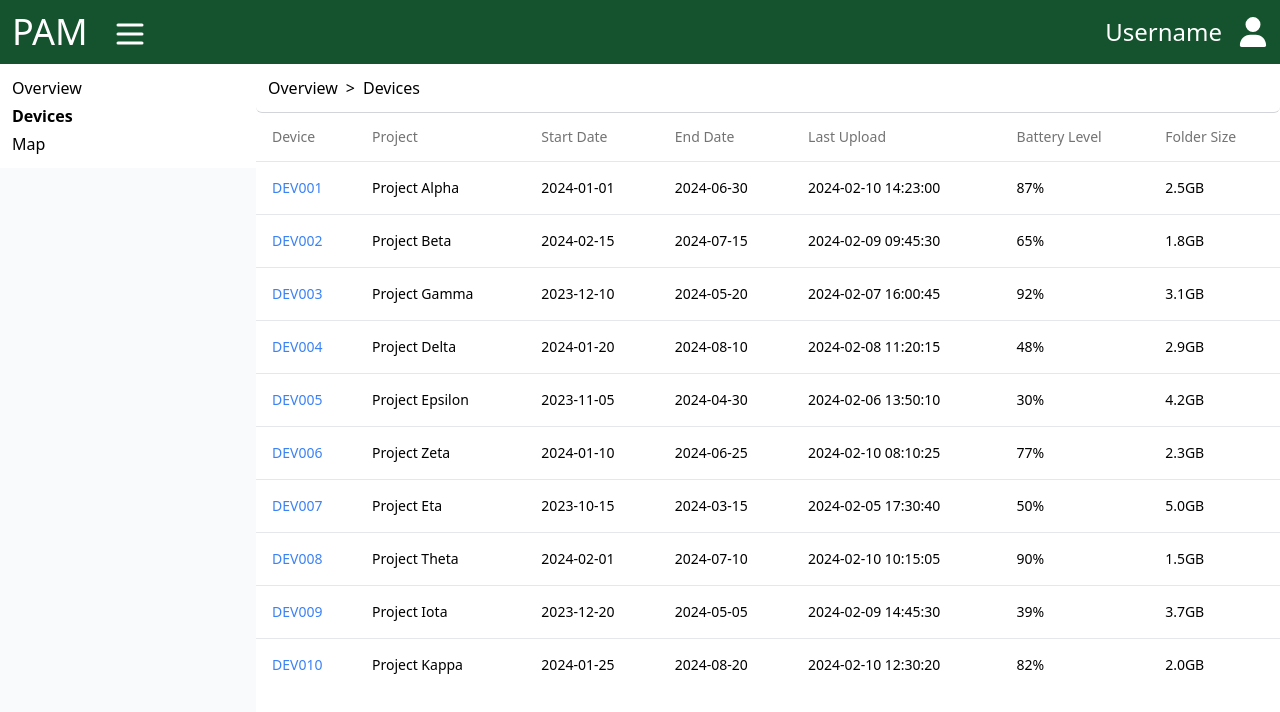
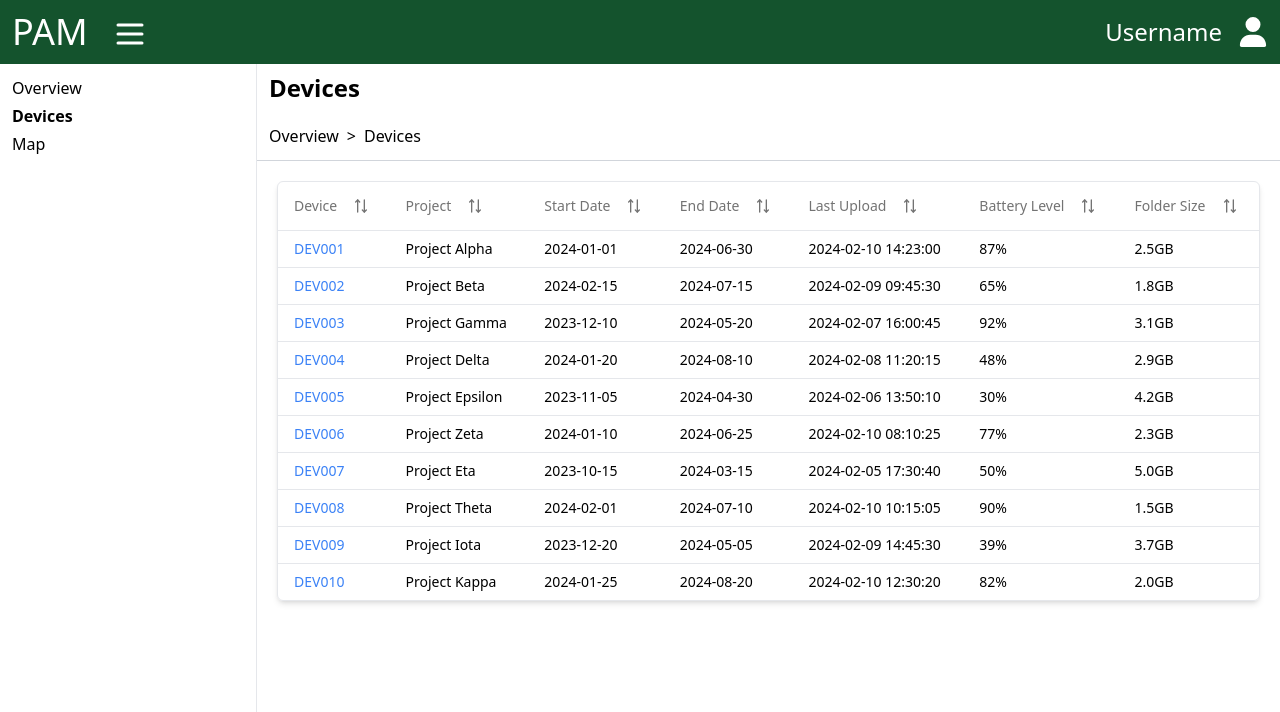
Before and after one commit to BA07-NINA/database, a React (Vite) app in the folder frontend/: page /devices in a window 1280 px wide. Shown: the top 712 px of the page. Built offline with nearby package versions, Linux system fonts and the light colour scheme; data requests are answered from the project's data file.

Commit message:
page title in breadcrumb, table card

```diff
--- a/frontend/package.json
+++ b/frontend/package.json
@@ -12,7 +12,7 @@
     "server": "json-server --watch db.json --port 3001"
   },
   "dependencies": {
-    "@radix-ui/react-slot": "^1.1.1",
+    "@radix-ui/react-slot": "^1.1.2",
     "@tanstack/react-query": "^5.66.0",
     "@tanstack/react-router": "^1.99.6",
     "@tanstack/react-table": "^8.20.6",
--- a/frontend/src/components/Breadcrumbs/Breadcrumbs.tsx
+++ b/frontend/src/components/Breadcrumbs/Breadcrumbs.tsx
@@ -11,8 +11,12 @@ function Breadcrumbs() {
     return { label: capitalize(segment), path };
   });
 
+  const currentPage = breadcrumbs.length > 0 ? breadcrumbs[breadcrumbs.length - 1].label : 'Overview';
+
   return (
-    <nav className="p-3 rounded-md w-full border-b border-gray-300">
+    <>
+      <h1 className="text-2xl font-bold px-3 py-2">{currentPage}</h1>
+      <nav className="p-3 w-full border-b border-gray-300">
         <ol className="list-reset flex text-black">
           <li>
             <Link to="/" className="hover:underline text-black">Overview</Link>
@@ -28,6 +32,7 @@ function Breadcrumbs() {
           ))}
         </ol>
       </nav>
+    </>
   );
 }
 
--- a/frontend/src/components/Sidebar/Sidebar.tsx
+++ b/frontend/src/components/Sidebar/Sidebar.tsx
@@ -7,8 +7,8 @@ function Sidebar() {
   const isDevicesActive = location.pathname.startsWith('/device')
 
   return (
-    <div className="min-h-screen min-w-10 bg-gray-50">
-      <nav className="w-64 bg-white">
+    <div className="h-screen min-w-10 border-r bg-gray-50">
+      <nav className="h-full w-64 bg-white">
         <div className="flex flex-col space-y-1 p-3">
           <Link to="/" className="[&.active]:font-bold">Overview</Link>
 
--- /dev/null
+++ b/frontend/src/components/ui/button.tsx
@@ -0,0 +1,56 @@
+import * as React from "react"
+import { Slot } from "@radix-ui/react-slot"
+import { cva, type VariantProps } from "class-variance-authority"
+
+import { cn } from "@/lib/utils"
+
+const buttonVariants = cva(
+  "inline-flex items-center justify-center gap-2 whitespace-nowrap rounded-md text-sm font-medium ring-offset-white transition-colors focus-visible:outline-none focus-visible:ring-2 focus-visible:ring-neutral-950 focus-visible:ring-offset-2 disabled:pointer-events-none disabled:opacity-50 [&_svg]:pointer-events-none [&_svg]:size-4 [&_svg]:shrink-0 dark:ring-offset-neutral-950 dark:focus-visible:ring-neutral-300",
+  {
+    variants: {
+      variant: {
+        default: "bg-neutral-900 text-neutral-50 hover:bg-neutral-900/90 dark:bg-neutral-50 dark:text-neutral-900 dark:hover:bg-neutral-50/90",
+        destructive:
+          "bg-red-500 text-neutral-50 hover:bg-red-500/90 dark:bg-red-900 dark:text-neutral-50 dark:hover:bg-red-900/90",
+        outline:
+          "border border-neutral-200 bg-white hover:bg-neutral-100 hover:text-neutral-900 dark:border-neutral-800 dark:bg-neutral-950 dark:hover:bg-neutral-800 dark:hover:text-neutral-50",
+        secondary:
+          "bg-neutral-100 text-neutral-900 hover:bg-neutral-100/80 dark:bg-neutral-800 dark:text-neutral-50 dark:hover:bg-neutral-800/80",
+        ghost: "hover:bg-neutral-100 hover:text-neutral-900 dark:hover:bg-neutral-800 dark:hover:text-neutral-50",
+        link: "text-neutral-900 underline-offset-4 hover:underline dark:text-neutral-50",
+      },
+      size: {
+        default: "h-10 px-4 py-2",
+        sm: "h-9 rounded-md px-3",
+        lg: "h-11 rounded-md px-8",
+        icon: "h-10 w-10",
+      },
+    },
+    defaultVariants: {
+      variant: "default",
+      size: "default",
+    },
+  }
+)
+
+export interface ButtonProps
+  extends React.ButtonHTMLAttributes<HTMLButtonElement>,
+    VariantProps<typeof buttonVariants> {
+  asChild?: boolean
+}
+
+const Button = React.forwardRef<HTMLButtonElement, ButtonProps>(
+  ({ className, variant, size, asChild = false, ...props }, ref) => {
+    const Comp = asChild ? Slot : "button"
+    return (
+      <Comp
+        className={cn(buttonVariants({ variant, size, className }))}
+        ref={ref}
+        {...props}
+      />
+    )
+  }
+)
+Button.displayName = "Button"
+
+export { Button, buttonVariants }
--- a/frontend/src/routes/devices/index.tsx
+++ b/frontend/src/routes/devices/index.tsx
@@ -1,3 +1,4 @@
+import { useState } from 'react'
 import { devicesQueryOptions } from '@/api/query'
 import {
   Table,
@@ -15,9 +16,11 @@ import {
   type SortingState,
   useReactTable,
 } from "@tanstack/react-table"
+import { TbArrowsUpDown } from "react-icons/tb";
 import { Device } from '@/types'
 import { useSuspenseQuery } from '@tanstack/react-query'
 import { createFileRoute, Link } from '@tanstack/react-router'
+import { Button } from '@/components/ui/button';
 
 export const Route = createFileRoute('/devices/')({
   loader: async ({ context: { queryClient } }) =>  await queryClient.prefetchQuery(devicesQueryOptions),
@@ -25,42 +28,117 @@ export const Route = createFileRoute('/devices/')({
 })
 
 function RouteComponent() {
-  const { data: devices } = useSuspenseQuery(devicesQueryOptions)
+  const { data } = useSuspenseQuery(devicesQueryOptions)
+
+  const [sorting, setSorting] = useState<SortingState>([])
+
+  const columns: ColumnDef<Device>[] = [
+    {
+      accessorKey: "id",
+      header: ({ column }) => (
+        <Button variant="ghost" onClick={() => column.toggleSorting(column.getIsSorted() === "asc")} className="w-full justify-start">
+          Device
+          <TbArrowsUpDown className="ml-2 h-4 w-4" />
+        </Button>
+      ),
+      cell: ({ row }) => (
+        <Link to="/devices/$deviceId" params={{ deviceId: row.original.id }} className="text-blue-500 hover:underline">
+          {row.original.id}
+        </Link>
+      ),
+    },
+    {
+      accessorKey: "project",
+      header: ({ column }) => (
+        <Button variant="ghost" onClick={() => column.toggleSorting(column.getIsSorted() === "asc")} className="w-full justify-start">
+          Project
+          <TbArrowsUpDown className="ml-2 h-4 w-4" />
+        </Button>
+      ),
+    },
+    {
+      accessorKey: "startDate",
+      header: ({ column }) => (
+        <Button variant="ghost" onClick={() => column.toggleSorting(column.getIsSorted() === "asc")} className="w-full justify-start">
+          Start Date
+          <TbArrowsUpDown className="ml-2 h-4 w-4" />
+        </Button>
+      ),
+    },
+    {
+      accessorKey: "endDate",
+      header: ({ column }) => (
+        <Button variant="ghost" onClick={() => column.toggleSorting(column.getIsSorted() === "asc")} className="w-full justify-start">
+          End Date
+          <TbArrowsUpDown className="ml-2 h-4 w-4" />
+        </Button>
+      ),
+    },
+    {
+      accessorKey: "lastUpload",
+      header: ({ column }) => (
+        <Button variant="ghost" onClick={() => column.toggleSorting(column.getIsSorted() === "asc")} className="w-full justify-start">
+          Last Upload
+          <TbArrowsUpDown className="ml-2 h-4 w-4" />
+        </Button>
+      ),
+    },
+    {
+      accessorKey: "batteryLevel",
+      header: ({ column }) => (
+        <Button variant="ghost" onClick={() => column.toggleSorting(column.getIsSorted() === "asc")} className="w-full justify-start">
+          Battery Level
+          <TbArrowsUpDown className="ml-2 h-4 w-4" />
+        </Button>
+      ),
+      cell: ({ row }) => `${row.original.batteryLevel}%`,
+    },
+    {
+      accessorKey: "folderSize",
+      header: ({ column }) => (
+        <Button variant="ghost" onClick={() => column.toggleSorting(column.getIsSorted() === "asc")} className="w-full justify-start">
+          Folder Size
+          <TbArrowsUpDown className="ml-2 h-4 w-4" />
+        </Button>
+      ),
+    },
+  ]
+
+  const table = useReactTable({
+    data: data,
+    columns,
+    state: {
+      sorting,
+    },
+    onSortingChange: setSorting,
+    getCoreRowModel: getCoreRowModel(),
+    getSortedRowModel: getSortedRowModel(),
+  })
 
   return (
+    <div className="rounded-md border m-5 shadow-md">
       <Table>
         <TableHeader>
-        <TableRow>
-          <TableHead className="w-[100px]">Device</TableHead>
-          <TableHead>Project</TableHead>
-          <TableHead>Start Date</TableHead>
-          <TableHead>End Date</TableHead>
-          <TableHead>Last Upload</TableHead>
-          <TableHead>Battery Level</TableHead>
-          <TableHead>Folder Size</TableHead>
+          {table.getHeaderGroups().map((headerGroup) => (
+            <TableRow key={headerGroup.id}>
+              {headerGroup.headers.map((header) => (
+                <TableHead key={header.id} className="px-0 py-0">
+                  {header.isPlaceholder ? null : flexRender(header.column.columnDef.header, header.getContext())}
+                </TableHead>
+              ))}
             </TableRow>
+          ))}
         </TableHeader>
         <TableBody>
-        {devices.map((device: Device) => (
-          <TableRow key={device.id}>
-            <TableCell className="font-medium">
-              <Link
-                to="/devices/$deviceId"
-                params={{ deviceId: device.id }}
-                className="text-blue-500 hover:underline"
-              >
-                {device.id}
-              </Link>
-            </TableCell>
-            <TableCell>{device.project}</TableCell>
-            <TableCell>{device.startDate}</TableCell>
-            <TableCell>{device.endDate}</TableCell>
-            <TableCell>{device.lastUpload}</TableCell>
-            <TableCell>{device.batteryLevel}%</TableCell>
-            <TableCell>{device.folderSize}</TableCell>
+          {table.getRowModel().rows.map((row) => (
+            <TableRow key={row.id}>
+              {row.getVisibleCells().map((cell) => (
+                <TableCell key={cell.id} className="px-4 py-2">{flexRender(cell.column.columnDef.cell, cell.getContext())}</TableCell>
+              ))}
             </TableRow>
           ))}
         </TableBody>
       </Table>
+    </div>
   )
 }
```
Also changed, not shown: 1 other file (tests, documents, lock files or other folders). Lines whose indentation alone changed are shown as unchanged.
